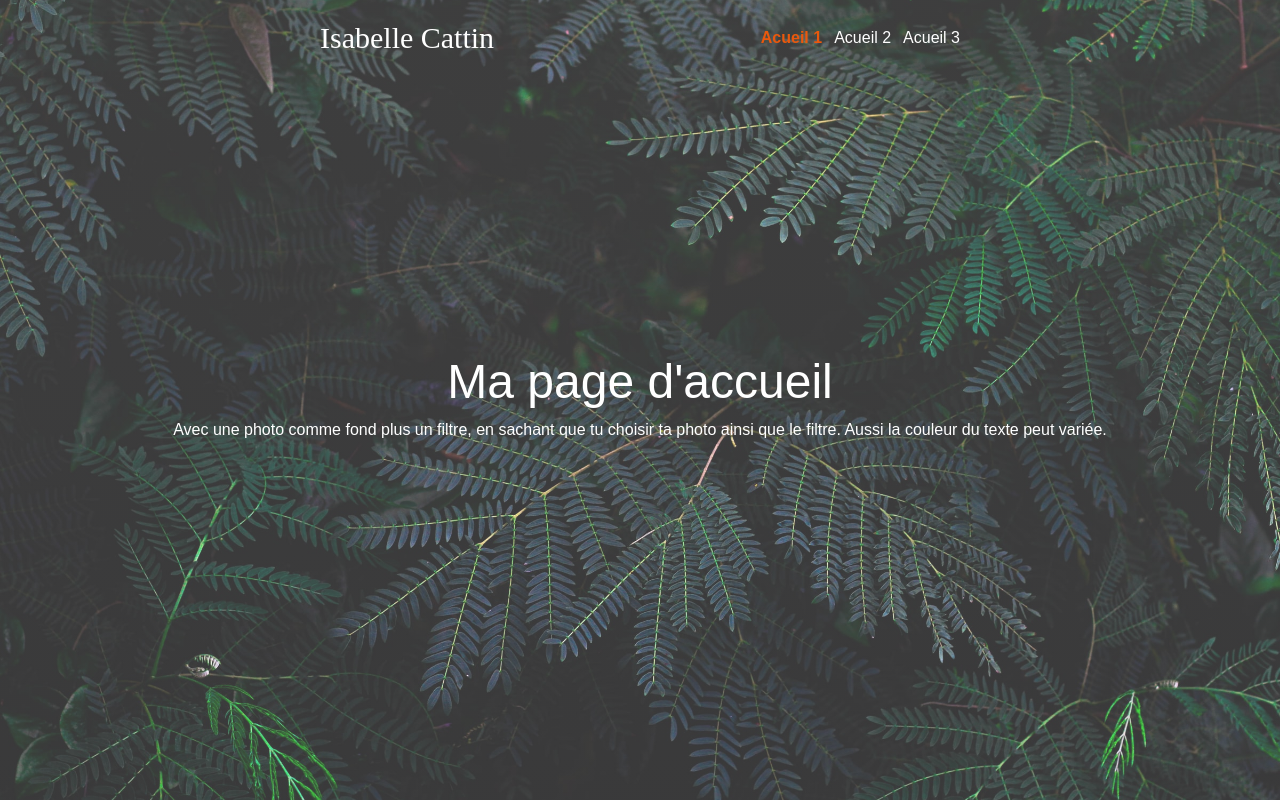
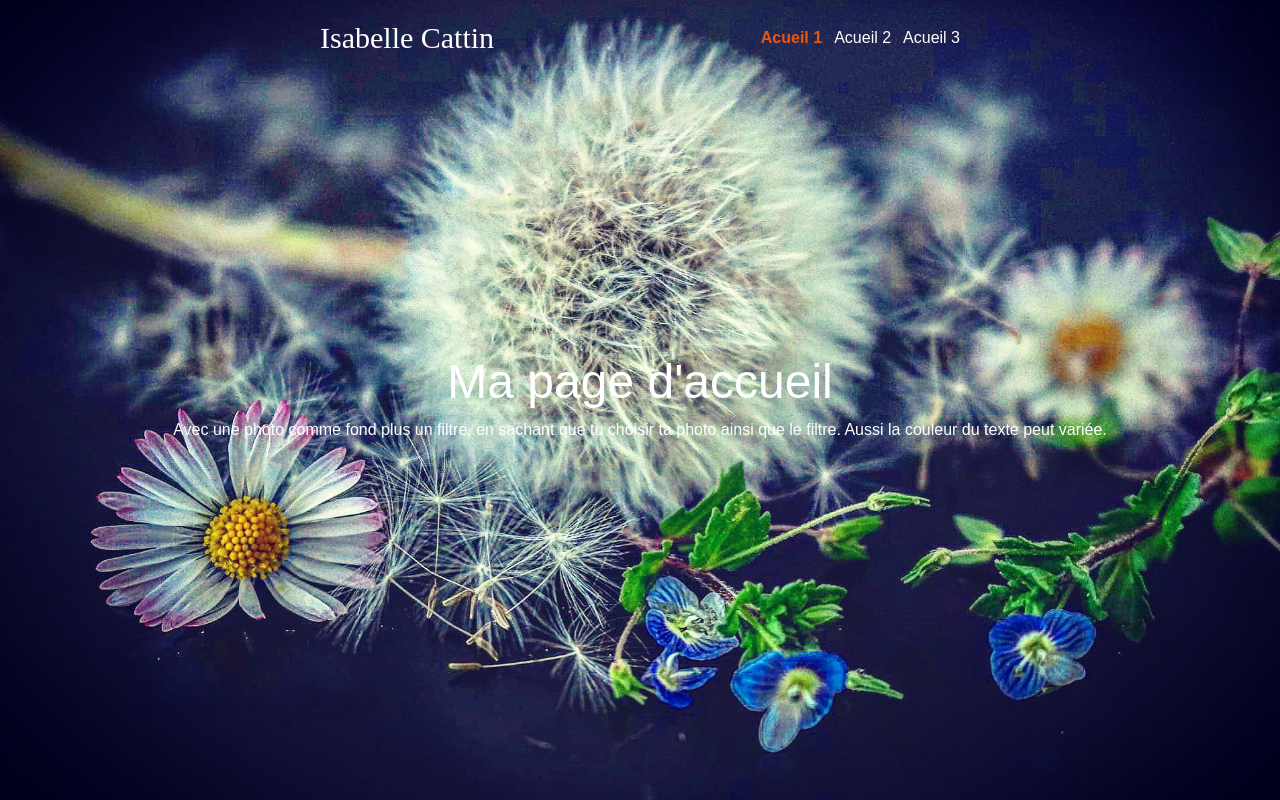
Before and after one commit to adeltahenti/ic-project, a React (Create React App) app: page / in a window 1280 px wide. Built offline with nearby package versions, Linux system fonts and the light colour scheme.

Commit message:
First Image

```diff
--- a/src/screens/HomeOneScreen.js
+++ b/src/screens/HomeOneScreen.js
@@ -2,11 +2,11 @@ const HomeOneScreen = () => {
   return (
     <div
       className='bg-cover bg-no-repeat bg-center min-h-screen relative'
-      style={{ backgroundImage: 'url(/images/img1.jpg)' }}
+      style={{ backgroundImage: 'url(/images/img2.jpg)' }}
     >
-      <div className='absolute bg-gradient-to-b from-gray-100 to-gray-200 opacity-25 inset-0 z-0'></div>
+      {/* <div className='absolute bg-gradient-to-b from-gray-100 to-gray-200 opacity-25 inset-0 z-0'></div> */}
       <div className='flex flex-col items-center justify-center h-screen'>
-        <span className='text-2xl md:text-3xl lg:text-5xl text-white animate__animated animate__fadeInLeft animate__delay-0.5s'>
+        <span className='text-white text-2xl md:text-3xl lg:text-5xl animate__animated animate__fadeInLeft animate__delay-0.5s'>
           Ma page d'accueil
         </span>
         <p className='text-white mt-3 animate__animated animate__fadeInRight md:px-3 text-center px-2'>
```
Also changed, not shown: public/images/img2.jpg (added).
